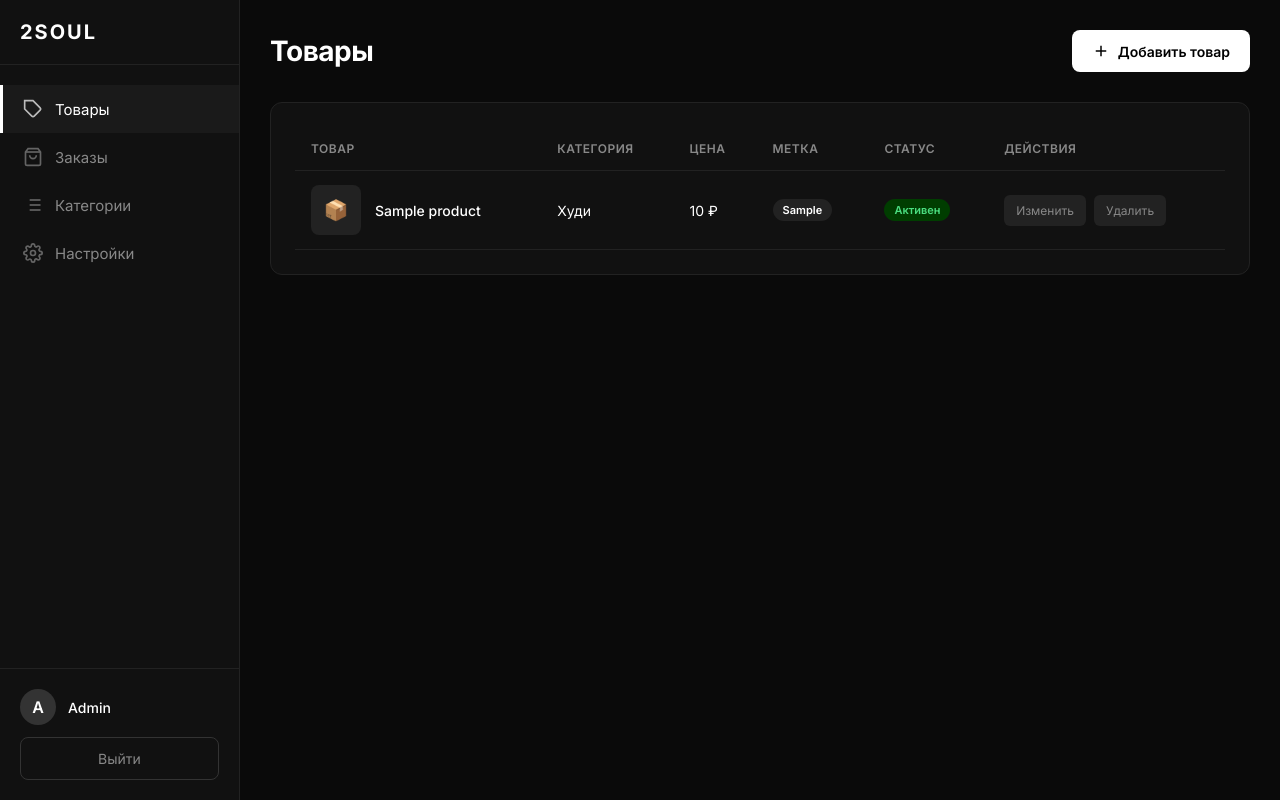
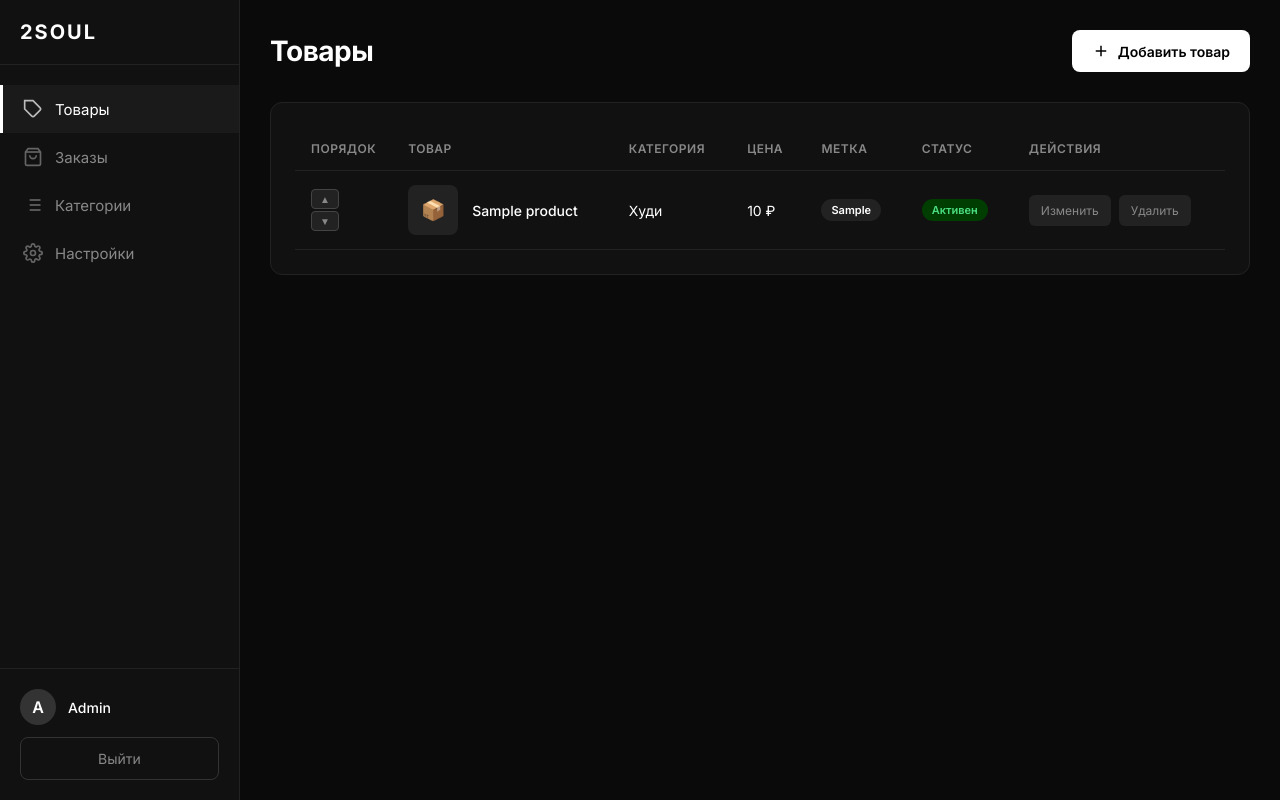
Before and after one commit to glockcsgo123/telegram-shop-v2, a Flask app: page /admin/products in a window 1280 px wide. Run offline with Flask 3, Linux system fonts and the light colour scheme; the visitor is signed in with stand-in values (Sample User, id 1); data comes from the database, SQL or seed files in the repository; tables that the repository leaves empty hold one stand-in row (values such as "Sample post").

Commit message:
add product sorting

```diff
--- a/app.py
+++ b/app.py
@@ -23,7 +23,7 @@ CORS(app)
 # ==================== TELEGRAM УВЕДОМЛЕНИЯ ====================
 # Получи токен у @BotFather, ID группы - добавь бота в группу и напиши /start
 TELEGRAM_BOT_TOKEN = '8067294975:AAGnY-YaaZpsLfgyqqQV0ZtNpM-DfGi8z6k'  # Вставь токен от @BotFather
-TELEGRAM_CHAT_ID = '-123456789'  # Вставь ID группы (начинается с минуса)
+TELEGRAM_CHAT_ID = '-1003540164132'  # Вставь ID группы (начинается с минуса)
 
 def send_telegram_notification(order_id, customer, items, total):
     """Отправляет уведомление о новом заказе в Telegram группу"""
@@ -174,6 +174,11 @@ def init_db():
     except:
         pass
 
+    try:
+        cursor.execute('ALTER TABLE products ADD COLUMN sort_order INTEGER DEFAULT 0')
+    except:
+        pass
+
     # Админ по умолчанию
     try:
         cursor.execute(
@@ -247,7 +252,7 @@ def api_products():
         FROM products p
         LEFT JOIN categories c ON p.category_id = c.id
         WHERE p.active = 1
-        ORDER BY p.created_at DESC
+        ORDER BY p.sort_order ASC, p.created_at DESC
     ''')
 
     products = []
@@ -432,7 +437,7 @@ def admin_products():
         SELECT p.*, c.name as category_name
         FROM products p
         LEFT JOIN categories c ON p.category_id = c.id
-        ORDER BY p.created_at DESC
+        ORDER BY p.sort_order ASC, p.created_at DESC
     ''')
     products = cursor.fetchall()
 
@@ -569,6 +574,51 @@ def admin_delete_product(product_id):
     return redirect(url_for('admin_products'))
 
 
+@app.route('/admin/products/move/<int:product_id>/<direction>')
+@login_required
+def admin_move_product(product_id, direction):
+    """Перемещает товар вверх или вниз в списке"""
+    conn = get_db()
+    cursor = conn.cursor()
+
+    # Получаем текущий товар
+    cursor.execute('SELECT id, sort_order FROM products WHERE id = ?', (product_id,))
+    product = cursor.fetchone()
+
+    if not product:
+        conn.close()
+        return redirect(url_for('admin_products'))
+
+    current_order = product['sort_order'] or 0
+
+    if direction == 'up':
+        # Ищем товар выше (с меньшим sort_order)
+        cursor.execute('''
+            SELECT id, sort_order FROM products
+            WHERE sort_order < ? OR (sort_order = ? AND id < ?)
+            ORDER BY sort_order DESC, id DESC LIMIT 1
+        ''', (current_order, current_order, product_id))
+    else:
+        # Ищем товар ниже (с большим sort_order)
+        cursor.execute('''
+            SELECT id, sort_order FROM products
+            WHERE sort_order > ? OR (sort_order = ? AND id > ?)
+            ORDER BY sort_order ASC, id ASC LIMIT 1
+        ''', (current_order, current_order, product_id))
+
+    swap_product = cursor.fetchone()
+
+    if swap_product:
+        swap_order = swap_product['sort_order'] or 0
+        # Меняем местами
+        cursor.execute('UPDATE products SET sort_order = ? WHERE id = ?', (swap_order, product_id))
+        cursor.execute('UPDATE products SET sort_order = ? WHERE id = ?', (current_order, swap_product['id']))
+        conn.commit()
+
+    conn.close()
+    return redirect(url_for('admin_products'))
+
+
 @app.route('/admin/orders')
 @login_required
 def admin_orders():
--- a/templates/admin_products.html
+++ b/templates/admin_products.html
@@ -3,6 +3,33 @@
 {% block title %}Товары — Админ-панель{% endblock %}
 
 {% block content %}
+<style>
+.sort-buttons {
+    display: flex;
+    flex-direction: column;
+    gap: 2px;
+}
+.sort-btn {
+    display: flex;
+    align-items: center;
+    justify-content: center;
+    width: 28px;
+    height: 20px;
+    background: #222;
+    border: 1px solid #444;
+    border-radius: 4px;
+    color: #888;
+    text-decoration: none;
+    font-size: 10px;
+    transition: all 0.2s;
+}
+.sort-btn:hover {
+    background: #333;
+    color: #fff;
+    border-color: #666;
+}
+</style>
+
 <div class="page-header">
     <h1 class="page-title">Товары</h1>
     <a href="{{ url_for('admin_add_product') }}" class="btn">
@@ -20,6 +47,7 @@
         <table>
             <thead>
                 <tr>
+                    <th style="width: 60px;">Порядок</th>
                     <th>Товар</th>
                     <th>Категория</th>
                     <th>Цена</th>
@@ -31,6 +59,12 @@
             <tbody>
                 {% for product in products %}
                 <tr>
+                    <td>
+                        <div class="sort-buttons">
+                            <a href="{{ url_for('admin_move_product', product_id=product.id, direction='up') }}" class="sort-btn" title="Вверх">▲</a>
+                            <a href="{{ url_for('admin_move_product', product_id=product.id, direction='down') }}" class="sort-btn" title="Вниз">▼</a>
+                        </div>
+                    </td>
                     <td>
                         <div class="product-cell">
                             {% if product.image %}
```
